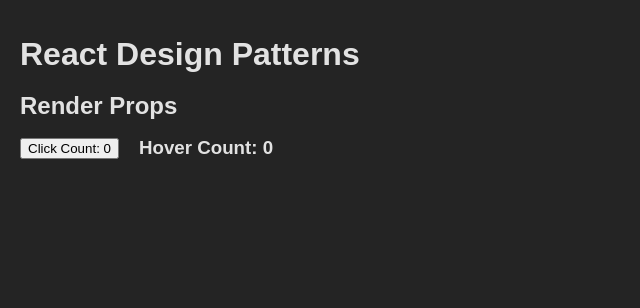
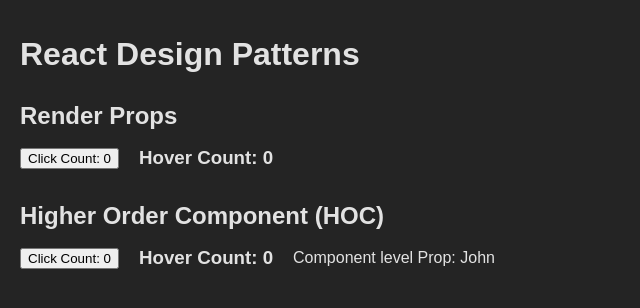
Before and after one commit to pateldhaval/react-design-patterns, a React (Vite) app: page / in a window 1280 px wide. Shown: the top 308 px of the page, without its empty margins (0-640 px from the left). Built offline with nearby package versions, Linux system fonts and the light colour scheme.

Commit message:
HOC pattern implemented

```diff
--- a/src/App.tsx
+++ b/src/App.tsx
@@ -1,10 +1,14 @@
+import Hoc from './components/hoc';
 import RenderProps from './components/render-props';
 
 function App() {
 	return (
 		<>
 			<h1>React Design Patterns</h1>
-			<RenderProps />
+			<div style={{ display: 'flex', flexDirection: 'column', gap: '1rem' }}>
+				<RenderProps />
+				<Hoc />
+			</div>
 		</>
 	);
 }
--- /dev/null
+++ b/src/components/hoc/CountOnClick.tsx
@@ -0,0 +1,17 @@
+import withCounter, { InjectedProps } from './withCounter';
+
+interface Props extends InjectedProps {}
+
+/**
+ * Display count value and increment on click.
+ * Get count value and increment method as injected props from HOC.
+ */
+const CountOnClick: React.FC<Props> = ({ count, increment }) => {
+	return (
+		<div>
+			<button onClick={increment}>Click Count: {count}</button>
+		</div>
+	);
+};
+
+export default withCounter(CountOnClick);
--- /dev/null
+++ b/src/components/hoc/CountOnHover.tsx
@@ -0,0 +1,22 @@
+import withCounter, { InjectedProps } from './withCounter';
+
+interface Props extends InjectedProps {
+	name: string;
+}
+
+/**
+ * Display count value and increment on click.
+ * Get count value and increment method as injected props from HOC.
+ */
+const CountOnHover: React.FC<Props> = ({ count, increment, name }) => {
+	return (
+		<>
+			<h3 onMouseOver={increment} style={{ margin: 0 }}>
+				Hover Count: {count}
+			</h3>
+			<div>Component level Prop: {name}</div>
+		</>
+	);
+};
+
+export default withCounter(CountOnHover);
--- /dev/null
+++ b/src/components/hoc/index.tsx
@@ -0,0 +1,16 @@
+import CountOnClick from './CountOnClick';
+import CountOnHover from './CountOnHover';
+
+const Hoc = () => {
+	return (
+		<div>
+			<h2>Higher Order Component (HOC)</h2>
+			<div style={{ display: 'flex', alignItems: 'center', gap: '20px' }}>
+				<CountOnClick />
+				<CountOnHover name='John' />
+			</div>
+		</div>
+	);
+};
+
+export default Hoc;
--- /dev/null
+++ b/src/components/hoc/withCounter.tsx
@@ -0,0 +1,29 @@
+import { ComponentType, useState } from 'react';
+
+export interface InjectedProps {
+	count: number;
+	increment: () => void;
+}
+
+function withCounter<T extends InjectedProps>(
+	WrappedComponent: ComponentType<T>
+): ComponentType<Omit<T, keyof InjectedProps>> {
+	const NewComponent = (hocProps: Omit<T, keyof InjectedProps>) => {
+		const [count, setCount] = useState(0);
+
+		const handleIncrement = () => {
+			setCount((count) => count + 1);
+		};
+
+		const injectedProps: InjectedProps = {
+			count,
+			increment: handleIncrement
+		};
+
+		return <WrappedComponent {...(hocProps as T)} {...injectedProps} />;
+	};
+
+	return NewComponent;
+}
+
+export default withCounter;
--- a/src/components/render-props/index.tsx
+++ b/src/components/render-props/index.tsx
@@ -8,13 +8,13 @@
  */
 const RenderProps = () => {
 	return (
-		<>
+		<div>
 			<h2>Render Props</h2>
 			<div style={{ display: 'flex', alignItems: 'center', gap: '20px' }}>
 				<Counter render={(count, increment) => <CountOnClick count={count} increment={increment} />} />
 				<Counter render={(count, increment) => <CountOnHover count={count} increment={increment} />} />
 			</div>
-		</>
+		</div>
 	);
 };
 
```
Also changed, not shown: .eslintrc.cjs.
